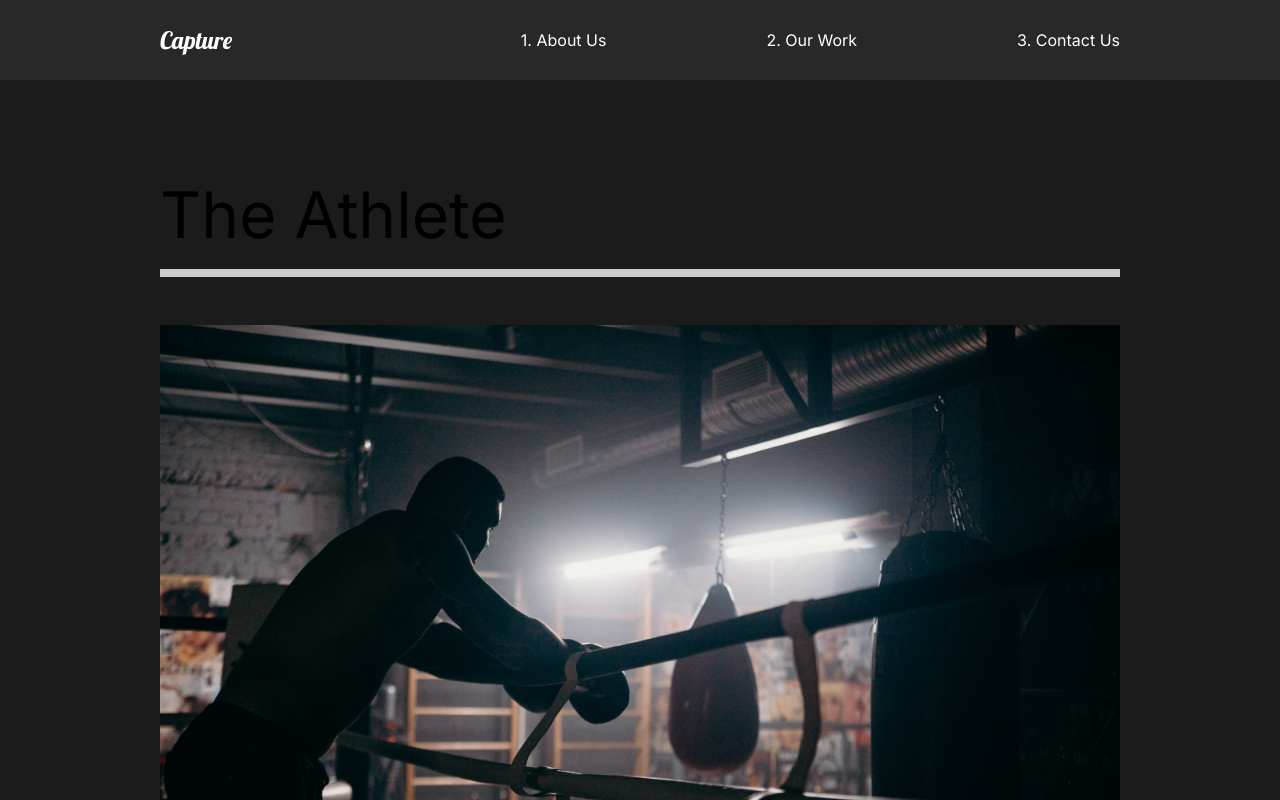
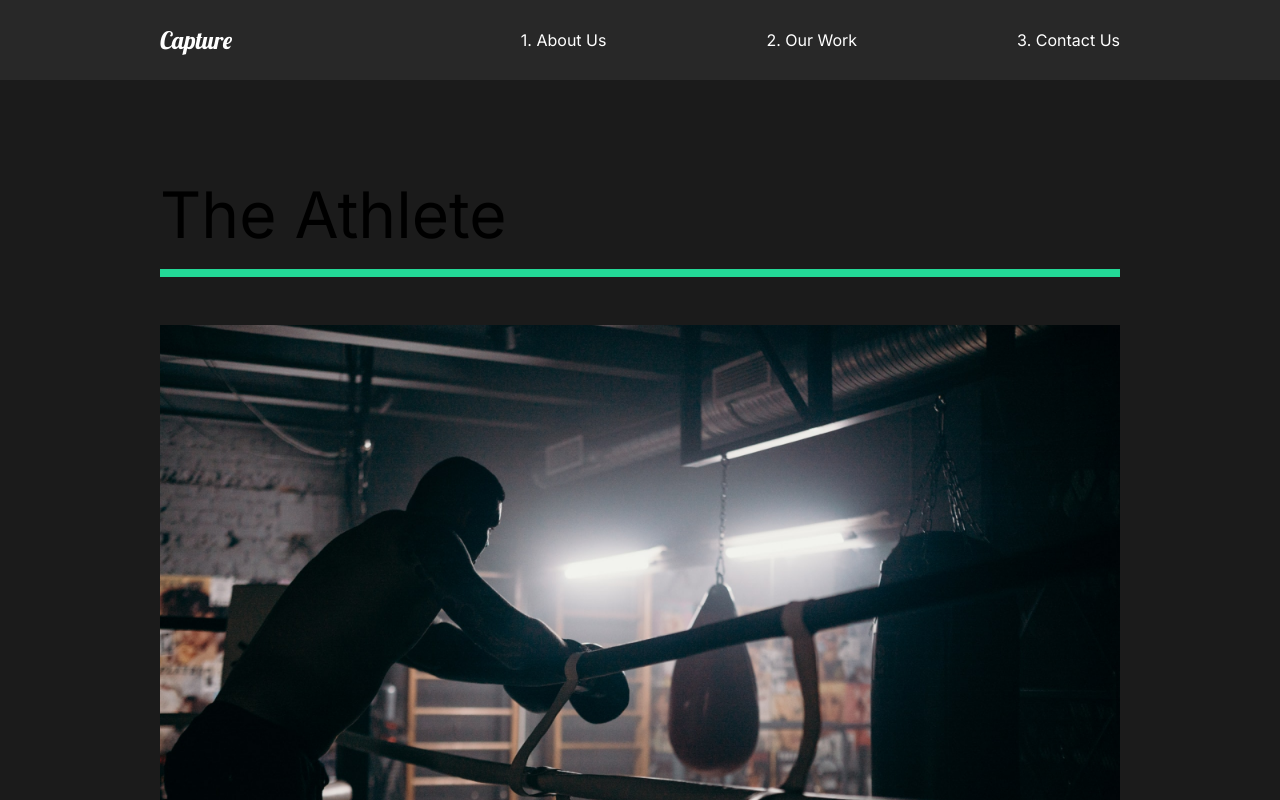
Before and after one commit to dev-Danialw/capture-portfolio, a React (Create React App) app: page /work in a window 1280 px wide. Shown: the top 800 px of the page. Built offline with nearby package versions, Linux system fonts and the light colour scheme.

Commit message:
15. ourWork animations

```diff
--- a/src/animation.js
+++ b/src/animation.js
@@ -7,14 +7,13 @@
     opacity: 1,
     y: 0,
     transition: {
-      duration: 1,
+      duration: 0.5,
       when: "beforeChildren",
       staggerChildren: 0.25,
     },
   },
   exit: {
     opacity: 0,
-    y: 300,
     transition: {
       duration: 0.5,
     },
@@ -50,3 +49,25 @@
     },
   },
 };
+
+export const lineAnim = {
+  hidden: { width: "0%" },
+  show: {
+    width: "100%",
+    transition: { duration: 1 },
+  },
+};
+
+export const slider = {
+  hidden: { x: "-130%", skew: "45deg" },
+  show: {
+    x: "100%",
+    skew: "0deg",
+    transition: { ease: "easeOut", duration: 1 },
+  },
+};
+
+export const sliderContainer = {
+  hidden: { opacity: 1 },
+  show: { opacity: 1, transition: { staggerChildren: 0.15, ease: "easeOut" } },
+};
--- a/src/pages/OurWork.js
+++ b/src/pages/OurWork.js
@@ -8,16 +8,31 @@
 import goodtimes from "../img/goodtimes-small.png";
 // animations
 import { motion } from "framer-motion";
-import { pageAnimation } from "../animation";
+import {
+  pageAnimation,
+  fade,
+  photoAnim,
+  lineAnim,
+  slider,
+  sliderContainer,
+} from "../animation";
 
 const OurWork = () => {
   return (
     <Work variants={pageAnimation} initial="hidden" animate="show" exit="exit">
+      <motion.div variants={sliderContainer}>
+        <Frame1 variants={slider}></Frame1>
+        <Frame2 variants={slider}></Frame2>
+        <Frame3 variants={slider}></Frame3>
+        <Frame4 variants={slider}></Frame4>
+      </motion.div>
       <Movie>
-        <h2>The Athlete</h2>
-        <div className="line"></div>
+        <motion.h2 variants={fade}>The Athlete</motion.h2>
+        <motion.div variants={lineAnim} className="line"></motion.div>
         <Link to="/work/the-athlete">
-          <img src={athlete} alt="athlete" />
+          <Hide>
+            <motion.img variants={photoAnim} src={athlete} alt="athlete" />
+          </Hide>
         </Link>
       </Movie>
       <Movie>
@@ -51,7 +66,7 @@
   padding-bottom: 10rem;
   .line {
     height: 0.5rem;
-    background: #cccccc;
+    background: #23d997;
     margin-bottom: 3rem;
   }
   img {
@@ -60,4 +75,27 @@
     object-fit: cover;
   }
 `;
+
+const Hide = styled.div`
+  overflow: hidden;
+`;
+// frame anim
+const Frame1 = styled(motion.div)`
+  position: fixed;
+  left: 0;
+  top: 10%;
+  width: 100%;
+  height: 100vh;
+  background: #fffebf;
+  z-index: 2;
+`;
+const Frame2 = styled(Frame1)`
+  background: #ff83fb;
+`;
+const Frame3 = styled(Frame1)`
+  background: #8ed2ff;
+`;
+const Frame4 = styled(Frame1)`
+  background: #8effa0;
+`;
 export default OurWork;
```
